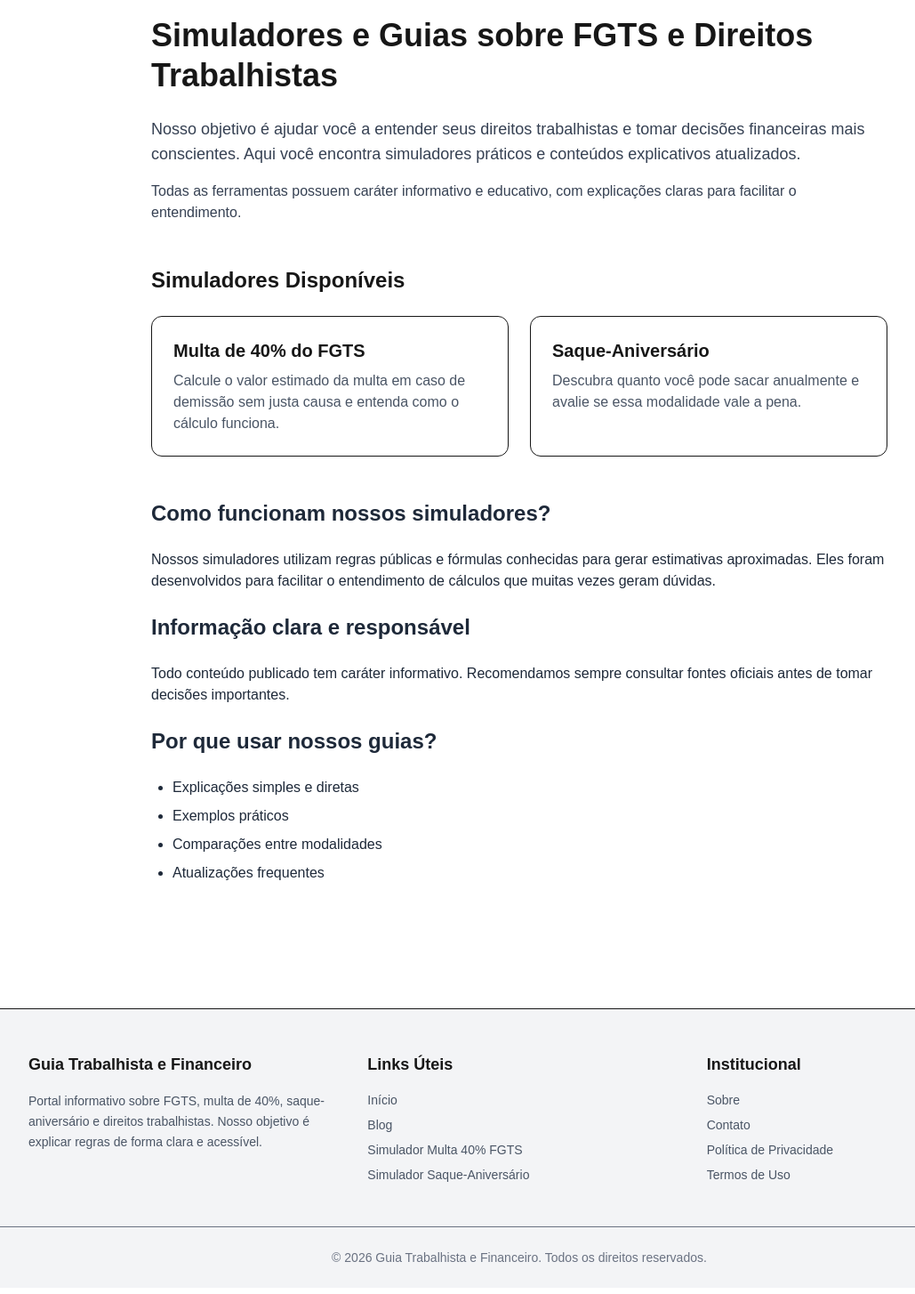
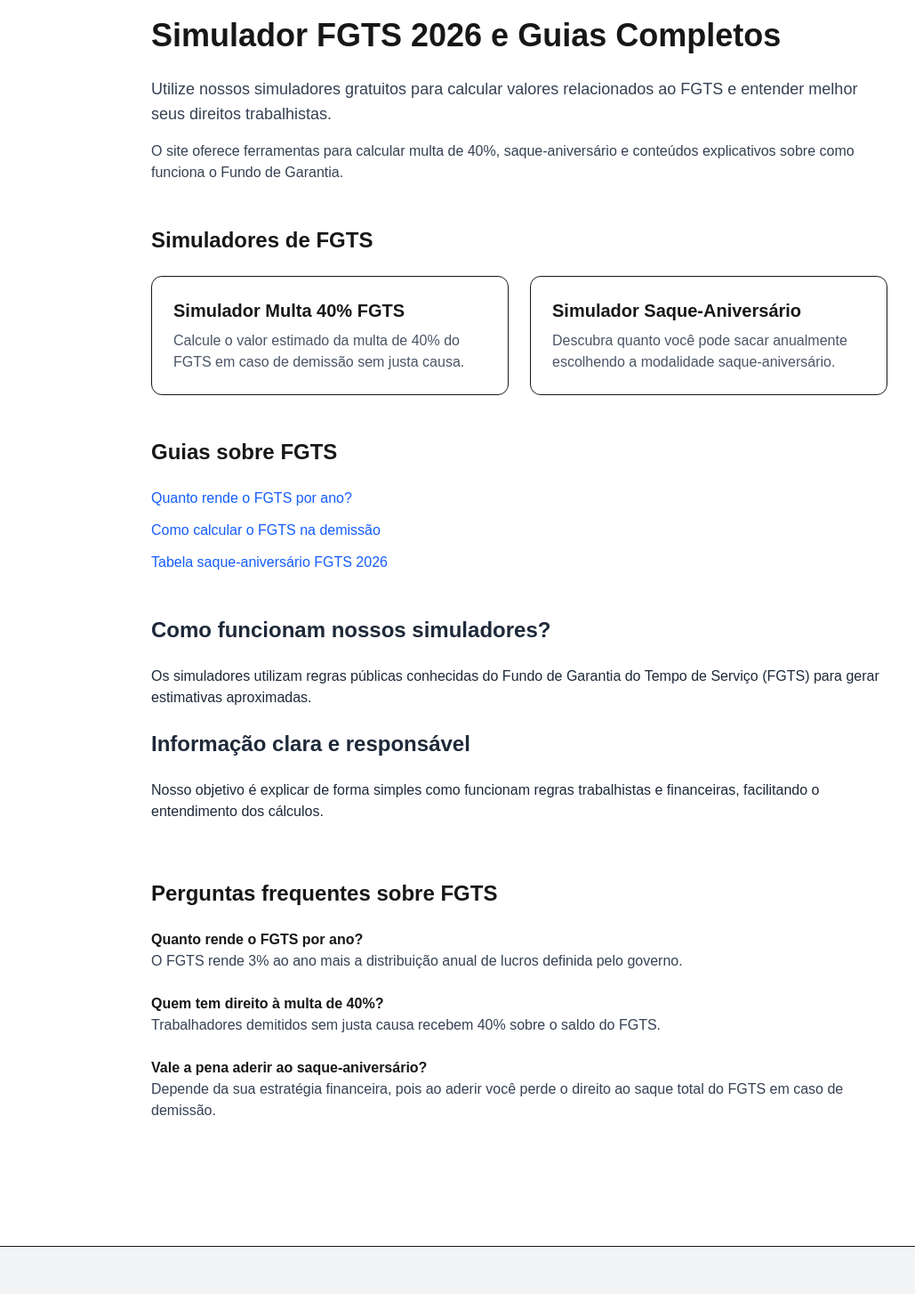
Before and after one commit to gustavo-fonseca-valle/simulador-fgts, a Next.js app: page / in a window 1280 px wide. Shown: the part 140-1594 px from the top of the page at 89% size, without its empty margins (56-1085 px from the left). Built offline with nearby package versions, Linux system fonts and the light colour scheme.

Commit message:
Ajustes para melhoria de SEO

```diff
--- a/app/layout.tsx
+++ b/app/layout.tsx
@@ -1,12 +1,45 @@
 import type { ReactNode } from "react"
+import type { Metadata } from "next"
 import Header from "@/components/Header"
 import Footer from "@/components/Footer"
 import Script from "next/script"
 import "./globals.css"
 
-export const metadata = {
-  title: "Guia FGTS 2026",
-  description: "Simuladores e guia completo sobre FGTS.",
+export const metadata: Metadata = {
+  metadataBase: new URL("https://simuladorfgts.com.br"),
+
+  title: {
+    default: "Simulador FGTS 2026",
+    template: "%s | Simulador FGTS",
+  },
+
+  description:
+    "Simuladores e guias completos sobre FGTS, multa de 40%, saque-aniversário e direitos trabalhistas atualizados para 2026.",
+
+  keywords: [
+    "FGTS",
+    "simulador FGTS",
+    "multa 40 FGTS",
+    "saque aniversário FGTS",
+    "tabela FGTS 2026",
+    "quanto rende o FGTS",
+    "cálculo FGTS demissão",
+  ],
+
+  openGraph: {
+    title: "Simulador FGTS 2026",
+    description:
+      "Simuladores e guias completos sobre FGTS, multa de 40% e saque-aniversário.",
+    url: "https://simuladorfgts.com.br",
+    siteName: "Simulador FGTS",
+    locale: "pt_BR",
+    type: "website",
+  },
+
+  robots: {
+    index: true,
+    follow: true,
+  },
 }
 
 export default function RootLayout({
@@ -17,19 +50,36 @@ export default function RootLayout({
   return (
     <html lang="pt-br">
       <head>
+        <meta name="viewport" content="width=device-width, initial-scale=1" />
+
         <Script
           async
           src="https://pagead2.googlesyndication.com/pagead/js/adsbygoogle.js?client=ca-pub-5817280149271380"
           crossOrigin="anonymous"
           strategy="afterInteractive"
         />
+
+        <script
+          type="application/ld+json"
+          dangerouslySetInnerHTML={{
+            __html: JSON.stringify({
+              "@context": "https://schema.org",
+              "@type": "WebSite",
+              name: "Simulador FGTS",
+              url: "https://simuladorfgts.com.br",
+              description:
+                "Simuladores e guias completos sobre FGTS, multa de 40% e saque-aniversário.",
+            }),
+          }}
+        />
       </head>
-
       <body>
         <Header />
+
         <main style={{ maxWidth: 900, margin: "0 auto", padding: 20 }}>
           {children}
         </main>
+
         <Footer />
       </body>
     </html>
--- a/app/page.tsx
+++ b/app/page.tsx
@@ -2,9 +2,9 @@ import Link from "next/link"
 import AdsenseBlock from "@/components/AdsenseBlock"
 
 export const metadata = {
-  title: "Simuladores FGTS e Guias Financeiros Atualizados",
+  title: "Simulador FGTS 2026 | Multa 40% e Saque-Aniversário",
   description:
-    "Utilize nossos simuladores de FGTS e leia guias completos sobre multa de 40%, saque-aniversário e planejamento financeiro.",
+    "Use simuladores gratuitos de FGTS e entenda multa de 40%, saque-aniversário e quanto rende o FGTS por ano.",
 }
 
 export default function HomePage() {
@@ -14,26 +14,26 @@ export default function HomePage() {
       {/* HERO */}
       <section className="mb-12">
         <h1 className="text-4xl font-bold mb-6 leading-tight">
-          Simuladores e Guias sobre FGTS e Direitos Trabalhistas
+          Simulador FGTS 2026 e Guias Completos
         </h1>
 
         <p className="text-lg text-gray-700 mb-4">
-          Nosso objetivo é ajudar você a entender seus direitos
-          trabalhistas e tomar decisões financeiras mais conscientes.
-          Aqui você encontra simuladores práticos e conteúdos explicativos
-          atualizados.
+          Utilize nossos simuladores gratuitos para calcular valores
+          relacionados ao FGTS e entender melhor seus direitos
+          trabalhistas.
         </p>
 
         <p className="text-gray-700">
-          Todas as ferramentas possuem caráter informativo e educativo,
-          com explicações claras para facilitar o entendimento.
+          O site oferece ferramentas para calcular multa de 40%,
+          saque-aniversário e conteúdos explicativos sobre como
+          funciona o Fundo de Garantia.
         </p>
       </section>
 
       {/* SIMULADORES */}
       <section className="mb-12">
         <h2 className="text-2xl font-semibold mb-6">
-          Simuladores Disponíveis
+          Simuladores de FGTS
         </h2>
 
         <div className="grid gap-6 md:grid-cols-2">
@@ -43,11 +43,11 @@ export default function HomePage() {
             className="border rounded-xl p-6 hover:shadow-md transition"
           >
             <h3 className="text-xl font-semibold mb-2">
-              Multa de 40% do FGTS
+              Simulador Multa 40% FGTS
             </h3>
             <p className="text-gray-600">
-              Calcule o valor estimado da multa em caso de demissão
-              sem justa causa e entenda como o cálculo funciona.
+              Calcule o valor estimado da multa de 40% do FGTS
+              em caso de demissão sem justa causa.
             </p>
           </Link>
 
@@ -56,23 +56,48 @@ export default function HomePage() {
             className="border rounded-xl p-6 hover:shadow-md transition"
           >
             <h3 className="text-xl font-semibold mb-2">
-              Saque-Aniversário
+              Simulador Saque-Aniversário
             </h3>
             <p className="text-gray-600">
-              Descubra quanto você pode sacar anualmente e
-              avalie se essa modalidade vale a pena.
+              Descubra quanto você pode sacar anualmente
+              escolhendo a modalidade saque-aniversário.
             </p>
           </Link>
 
         </div>
       </section>
 
-      {/* BLOCO DE ANÚNCIO */}
+      {/* GUIAS IMPORTANTES */}
+      <section className="mb-12">
+
+        <h2 className="text-2xl font-semibold mb-6">
+          Guias sobre FGTS
+        </h2>
+
+        <div className="space-y-3 text-blue-600">
+
+          <Link href="/fgts-rende-quanto-por-ano" className="block hover:underline">
+            Quanto rende o FGTS por ano?
+          </Link>
+
+          <Link href="/como-calcular-fgts-de-demissao" className="block hover:underline">
+            Como calcular o FGTS na demissão
+          </Link>
+
+          <Link href="/tabela-saque-aniversario-fgts-2026" className="block hover:underline">
+            Tabela saque-aniversário FGTS 2026
+          </Link>
+
+        </div>
+
+      </section>
+
+      {/* ANÚNCIO */}
       <div className="my-12">
         <AdsenseBlock />
       </div>
 
-      {/* CONTEÚDO EDITORIAL */}
+      {/* CONTEÚDO */}
       <section className="space-y-6 text-gray-800">
 
         <h2 className="text-2xl font-semibold">
@@ -80,10 +105,9 @@ export default function HomePage() {
         </h2>
 
         <p>
-          Nossos simuladores utilizam regras públicas e fórmulas
-          conhecidas para gerar estimativas aproximadas. Eles foram
-          desenvolvidos para facilitar o entendimento de cálculos
-          que muitas vezes geram dúvidas.
+          Os simuladores utilizam regras públicas conhecidas
+          do Fundo de Garantia do Tempo de Serviço (FGTS)
+          para gerar estimativas aproximadas.
         </p>
 
         <h2 className="text-2xl font-semibold">
@@ -91,21 +115,54 @@ export default function HomePage() {
         </h2>
 
         <p>
-          Todo conteúdo publicado tem caráter informativo.
-          Recomendamos sempre consultar fontes oficiais
-          antes de tomar decisões importantes.
+          Nosso objetivo é explicar de forma simples como
+          funcionam regras trabalhistas e financeiras,
+          facilitando o entendimento dos cálculos.
         </p>
 
-        <h2 className="text-2xl font-semibold">
-          Por que usar nossos guias?
+      </section>
+
+      {/* FAQ SEO */}
+      <section className="mt-16">
+
+        <h2 className="text-2xl font-semibold mb-6">
+          Perguntas frequentes sobre FGTS
         </h2>
 
-        <ul className="list-disc pl-6 space-y-2">
-          <li>Explicações simples e diretas</li>
-          <li>Exemplos práticos</li>
-          <li>Comparações entre modalidades</li>
-          <li>Atualizações frequentes</li>
-        </ul>
+        <div className="space-y-6">
+
+          <div>
+            <h3 className="font-semibold">
+              Quanto rende o FGTS por ano?
+            </h3>
+            <p className="text-gray-700">
+              O FGTS rende 3% ao ano mais a distribuição
+              anual de lucros definida pelo governo.
+            </p>
+          </div>
+
+          <div>
+            <h3 className="font-semibold">
+              Quem tem direito à multa de 40%?
+            </h3>
+            <p className="text-gray-700">
+              Trabalhadores demitidos sem justa causa
+              recebem 40% sobre o saldo do FGTS.
+            </p>
+          </div>
+
+          <div>
+            <h3 className="font-semibold">
+              Vale a pena aderir ao saque-aniversário?
+            </h3>
+            <p className="text-gray-700">
+              Depende da sua estratégia financeira,
+              pois ao aderir você perde o direito ao
+              saque total do FGTS em caso de demissão.
+            </p>
+          </div>
+
+        </div>
 
       </section>
 
--- a/app/politica-de-privacidade/page.tsx
+++ b/app/politica-de-privacidade/page.tsx
@@ -14,7 +14,7 @@ export default function PoliticaPrivacidade() {
 
       <p className="mb-6 text-gray-700">
         Esta Política de Privacidade descreve como o site <strong>Simulador FGTS</strong>
-        (https://simuladorfgts.com.br) coleta, utiliza e protege as informações
+        (https://www.simuladorfgts.com.br) coleta, utiliza e protege as informações
         dos usuários, em conformidade com a Lei Geral de Proteção de Dados
         (Lei nº 13.709/2018 – LGPD).
       </p>
@@ -27,14 +27,13 @@ export default function PoliticaPrivacidade() {
 
         <p>
           Podemos coletar informações fornecidas voluntariamente pelo usuário,
-          como nome e e-mail quando enviados por formulários.
+          como nome e e-mail quando enviados por formulários de contato.
         </p>
 
         <p>
           Também coletamos automaticamente determinadas informações,
           incluindo endereço IP, tipo de navegador, páginas visitadas,
-          tempo de permanência e dados de dispositivo, com a finalidade
-          de melhorar a experiência do usuário.
+          tempo de permanência no site e dados do dispositivo.
         </p>
 
         <h2 className="text-2xl font-semibold">
@@ -42,13 +41,13 @@ export default function PoliticaPrivacidade() {
         </h2>
 
         <p>
-          Utilizamos cookies para personalizar conteúdo, analisar o tráfego
-          e exibir anúncios relevantes.
+          Utilizamos cookies para melhorar a experiência do usuário,
+          analisar o tráfego do site e exibir publicidade relevante.
         </p>
 
         <p>
           Cookies são pequenos arquivos armazenados no navegador do usuário.
-          Você pode desativá-los nas configurações do seu navegador.
+          Você pode desativá-los nas configurações do seu navegador a qualquer momento.
         </p>
 
         <h2 className="text-2xl font-semibold">
@@ -57,14 +56,14 @@ export default function PoliticaPrivacidade() {
 
         <p>
           Este site utiliza o serviço de publicidade do Google AdSense.
-          O Google pode utilizar cookies e tecnologias semelhantes para
-          exibir anúncios com base nas visitas anteriores do usuário
+          O Google pode utilizar cookies e tecnologias semelhantes
+          para exibir anúncios com base nas visitas anteriores do usuário
           a este e a outros sites.
         </p>
 
         <p>
-          O uso de cookies pelo Google permite a exibição de anúncios
-          personalizados com base na navegação do usuário.
+          O Google utiliza o cookie DoubleClick para permitir que ele e seus parceiros
+          exibam anúncios com base na navegação do usuário.
         </p>
 
         <p>
@@ -77,7 +76,7 @@ export default function PoliticaPrivacidade() {
 
         <p>
           Para mais informações sobre como o Google utiliza os dados,
-          acesse:
+          consulte:
         </p>
 
         <p className="break-all">
@@ -90,8 +89,8 @@ export default function PoliticaPrivacidade() {
 
         <p>
           Não vendemos, trocamos ou transferimos suas informações pessoais
-          para terceiros, exceto quando exigido por lei ou quando necessário
-          para o funcionamento adequado do site.
+          para terceiros, exceto quando necessário para operar o site,
+          cumprir obrigações legais ou proteger direitos.
         </p>
 
         <h2 className="text-2xl font-semibold">
@@ -99,44 +98,56 @@ export default function PoliticaPrivacidade() {
         </h2>
 
         <p>
-          Adotamos medidas técnicas e organizacionais para proteger os dados
-          contra acesso não autorizado, alteração ou divulgação indevida.
+          Adotamos medidas técnicas e organizacionais adequadas
+          para proteger os dados pessoais contra acesso não autorizado,
+          alteração, divulgação ou destruição.
         </p>
 
         <h2 className="text-2xl font-semibold">
-          6. Direitos do Usuário
+          6. Retenção de Dados
         </h2>
 
         <p>
-          Nos termos da LGPD, o usuário pode solicitar acesso, correção
-          ou exclusão de seus dados pessoais, quando aplicável.
+          Os dados coletados são armazenados apenas pelo tempo necessário
+          para cumprir as finalidades descritas nesta política,
+          respeitando as exigências legais aplicáveis.
         </p>
 
         <h2 className="text-2xl font-semibold">
-          7. Links Externos
+          7. Direitos do Usuário
         </h2>
 
         <p>
-          Nosso site pode conter links para sites externos. Não somos
-          responsáveis pelas políticas de privacidade de terceiros.
+          Nos termos da LGPD, o usuário pode solicitar acesso, correção,
+          atualização ou exclusão de seus dados pessoais quando aplicável.
         </p>
 
         <h2 className="text-2xl font-semibold">
-          8. Alterações nesta Política
+          8. Links Externos
         </h2>
 
         <p>
-          Esta Política pode ser atualizada periodicamente. Recomendamos
-          que o usuário revise esta página regularmente.
+          Nosso site pode conter links para sites externos.
+          Não somos responsáveis pelas práticas de privacidade
+          de outros sites.
         </p>
 
         <h2 className="text-2xl font-semibold">
-          9. Contato
+          9. Alterações nesta Política
         </h2>
 
         <p>
-          Em caso de dúvidas, utilize a página de contato do site
-          para falar conosco.
+          Esta política pode ser atualizada periodicamente.
+          Recomendamos que o usuário revise esta página regularmente.
+        </p>
+
+        <h2 className="text-2xl font-semibold">
+          10. Contato
+        </h2>
+
+        <p>
+          Em caso de dúvidas sobre esta política de privacidade,
+          utilize a página de contato disponível no site.
         </p>
 
       </section>
--- a/app/robots.ts
+++ b/app/robots.ts
@@ -2,10 +2,13 @@ import { MetadataRoute } from "next"
 
 export default function robots(): MetadataRoute.Robots {
   return {
-    rules: {
-      userAgent: "*",
-      allow: "/",
-    },
+    rules: [
+      {
+        userAgent: "*",
+        allow: "/",
+      },
+    ],
     sitemap: "https://simuladorfgts.com.br/sitemap.xml",
+    host: "https://simuladorfgts.com.br",
   }
 }
--- a/components/Footer.tsx
+++ b/components/Footer.tsx
@@ -10,35 +10,44 @@ export default function Footer() {
           <h3 className="text-lg font-semibold mb-4">
             Guia Trabalhista e Financeiro
           </h3>
-          <p className="text-gray-600 text-sm leading-relaxed">
-            Portal informativo sobre FGTS, multa de 40%, saque-aniversário e
-            direitos trabalhistas. Nosso objetivo é explicar regras de forma
-            clara e acessível.
+
+          <p className="text-gray-600 text-sm leading-relaxed mb-3">
+            Portal informativo sobre FGTS, multa de 40%, saque-aniversário
+            e direitos trabalhistas.
+          </p>
+
+          <p className="text-gray-500 text-xs">
+            Este site é independente e não possui vínculo com a
+            Caixa Econômica Federal ou órgãos do governo.
           </p>
         </div>
 
         {/* Links rápidos */}
         <div>
-          <h3 className="text-lg font-semibold mb-4">Links Úteis</h3>
+          <h3 className="text-lg font-semibold mb-4">Ferramentas</h3>
+
           <ul className="space-y-2 text-sm text-gray-600">
             <li>
               <Link href="/" className="hover:underline">
-                Início
+                Página Inicial
               </Link>
             </li>
-            <li>
-              <Link href="/blog" className="hover:underline">
-                Blog
-              </Link>
-            </li>
+
             <li>
               <Link href="/simuladores/multa-40" className="hover:underline">
                 Simulador Multa 40% FGTS
               </Link>
             </li>
+
             <li>
               <Link href="/simuladores/saque-aniversario" className="hover:underline">
                 Simulador Saque-Aniversário
+              </Link>
+            </li>
+
+            <li>
+              <Link href="/blog" className="hover:underline">
+                Blog FGTS
               </Link>
             </li>
           </ul>
@@ -47,22 +56,26 @@ export default function Footer() {
         {/* Institucional */}
         <div>
           <h3 className="text-lg font-semibold mb-4">Institucional</h3>
+
           <ul className="space-y-2 text-sm text-gray-600">
             <li>
               <Link href="/sobre" className="hover:underline">
                 Sobre
               </Link>
             </li>
+
             <li>
               <Link href="/contato" className="hover:underline">
                 Contato
               </Link>
             </li>
+
             <li>
               <Link href="/politica-de-privacidade" className="hover:underline">
                 Política de Privacidade
               </Link>
             </li>
+
             <li>
               <Link href="/termos-de-uso" className="hover:underline">
                 Termos de Uso
@@ -72,9 +85,10 @@ export default function Footer() {
         </div>
       </div>
 
-      <div className="border-t py-6 text-center text-sm text-gray-500">
-        © {new Date().getFullYear()} Guia Trabalhista e Financeiro.
-        Todos os direitos reservados.
+      {/* Copyright */}
+      <div className="border-t py-6 text-center text-sm text-gray-500 px-4">
+        © {new Date().getFullYear()} Simulador FGTS – Guia Trabalhista e Financeiro.
+        Conteúdo informativo sobre FGTS e direitos trabalhistas.
       </div>
     </footer>
   )
```
Also changed, not shown: app/termos-de-uso/page.tsx (+58 -30 lines).
